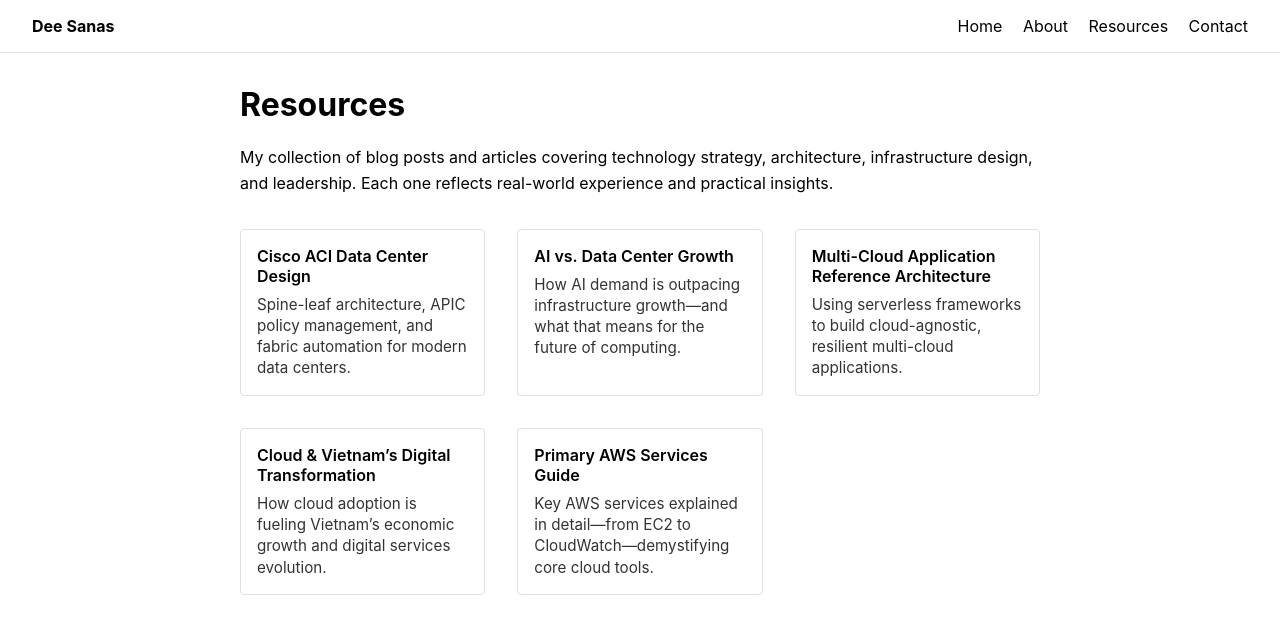
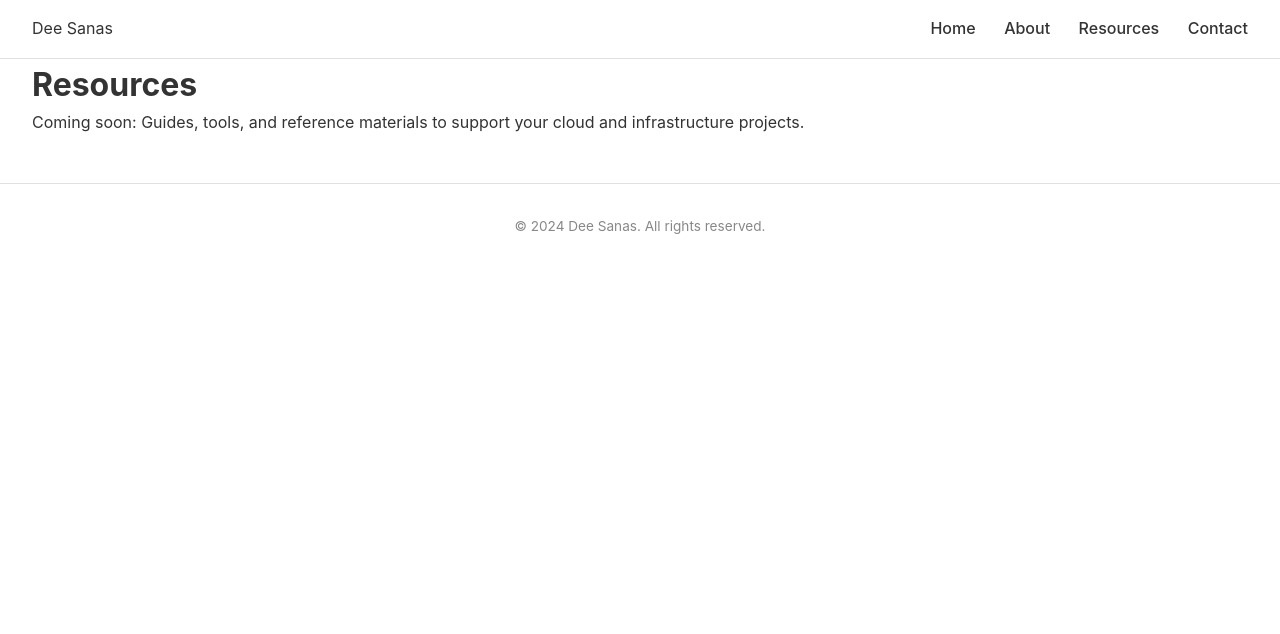
Before and after one commit to DeeSanas/deesanas.github.io, a plain HTML site: page resources.html in a window 1280 px wide. Drawn offline with Linux system fonts and the light colour scheme.

Commit message:
Update resources.html

```diff
--- a/resources.html
+++ b/resources.html
@@ -4,113 +4,28 @@
   <meta charset="UTF-8" />
   <meta name="viewport" content="width=device-width, initial-scale=1.0" />
   <title>Resources - Dee Sanas</title>
-  <style>
-    body {
-      margin: 0;
-      font-family: -apple-system, BlinkMacSystemFont, "Segoe UI", Roboto, Helvetica, Arial, sans-serif;
-      background-color: #fff;
-      color: #000;
-    }
-    header {
-      border-bottom: 1px solid #e0e0e0;
-      padding: 1rem 2rem;
-      display: flex;
-      justify-content: space-between;
-      align-items: center;
-    }
-    header nav a {
-      margin-left: 1rem;
-      text-decoration: none;
-      color: #000;
-    }
-    main {
-      max-width: 800px;
-      margin: 2rem auto;
-      padding: 0 2rem;
-    }
-    h1 {
-      margin-top: 0;
-    }
-    p {
-      line-height: 1.6;
-      font-size: 1rem;
-      margin-top: 0.5rem;
-    }
-    .resource-list {
-      list-style: none;
-      padding: 0;
-      margin: 2rem 0 0;
-      display: grid;
-      grid-template-columns: 1fr 1fr 1fr;
-      gap: 2rem;
-    }
-    .resource-item {
-      border: 1px solid #e0e0e0;
-      padding: 1rem;
-      border-radius: 4px;
-    }
-    .resource-item a {
-      text-decoration: none;
-      color: #000;
-      font-weight: 600;
-      display: block;
-      margin-bottom: 0.5rem;
-    }
-    .resource-item p {
-      margin: 0;
-      font-size: 0.95rem;
-      color: #333;
-      line-height: 1.4;
-    }
-    @media (max-width: 900px) {
-      .resource-list {
-        grid-template-columns: 1fr 1fr;
-      }
-    }
-    @media (max-width: 600px) {
-      .resource-list {
-        grid-template-columns: 1fr;
-      }
-    }
-  </style>
+  <link rel="stylesheet" href="style.css" />
 </head>
 <body>
-  <header>
-    <div><strong>Dee Sanas</strong></div>
+  <header class="site-header">
+    <div class="container">
+      <div class="site-brand">Dee Sanas</div>
       <nav>
         <a href="index.html">Home</a>
         <a href="about.html">About</a>
         <a href="resources.html">Resources</a>
         <a href="contact.html">Contact</a>
       </nav>
+    </div>
   </header>
 
-  <main>
+  <main class="container">
     <h1>Resources</h1>
-    <p>My collection of blog posts and articles covering technology strategy, architecture, infrastructure design, and leadership. Each one reflects real-world experience and practical insights.</p>
+    <p>Coming soon: Guides, tools, and reference materials to support your cloud and infrastructure projects.</p>
+  </main>
 
-    <ul class="resource-list">
-      <li class="resource-item">
-        <a href="blog1.html">Cisco ACI Data Center Design</a>
-        <p>Spine-leaf architecture, APIC policy management, and fabric automation for modern data centers.</p>
-      </li>
-      <li class="resource-item">
-        <a href="blog2.html">AI vs. Data Center Growth</a>
-        <p>How AI demand is outpacing infrastructure growth—and what that means for the future of computing.</p>
-      </li>
-      <li class="resource-item">
-        <a href="blog3.html">Multi-Cloud Application Reference Architecture</a>
-        <p>Using serverless frameworks to build cloud-agnostic, resilient multi-cloud applications.</p>
-      </li>
-      <li class="resource-item">
-        <a href="blog4.html">Cloud & Vietnam’s Digital Transformation</a>
-        <p>How cloud adoption is fueling Vietnam’s economic growth and digital services evolution.</p>
-      </li>
-      <li class="resource-item">
-        <a href="blog5.html">Primary AWS Services Guide</a>
-        <p>Key AWS services explained in detail—from EC2 to CloudWatch—demystifying core cloud tools.</p>
-      </li>
-    </ul>
-  </main>
+  <footer class="site-footer">
+    <p>&copy; 2024 Dee Sanas. All rights reserved.</p>
+  </footer>
 </body>
 </html>
```
Lines whose indentation alone changed are shown as unchanged.
